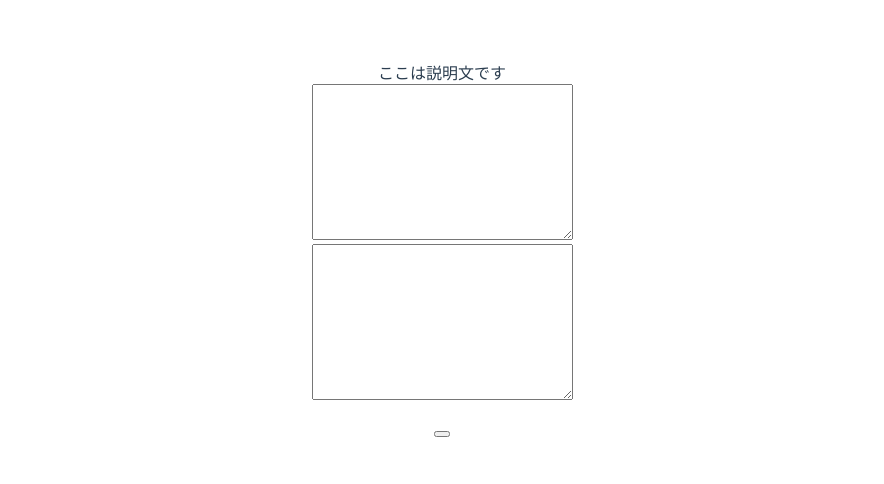
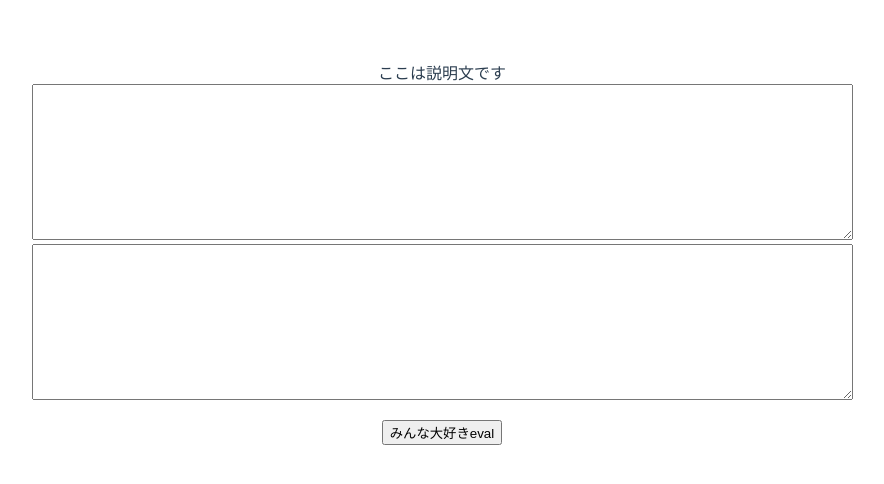
Before and after one commit to s17001/BlackConverterOnWEB, a Vue app: page / in a window 1280 px wide. Shown: the top 484 px of the page, without its empty margins (198-1082 px from the left). Built offline with nearby package versions, Linux system fonts and the light colour scheme.

Commit message:
ボタン周りを整えた

```diff
--- a/src/components/Converter.vue
+++ b/src/components/Converter.vue
@@ -1,10 +1,10 @@
 <template>
     <div>
         <div>ここは説明文です</div>
-        <div><textarea v-model="inputs" v-on:keyup="ConvertingInput" name="" id="input" cols="30" rows="10"></textarea></div>
-        <div><textarea v-model="output" id="output" cols="30" rows="10"></textarea></div>
+        <div><textarea v-model="inputs" v-on:keyup="ConvertingInput" name="" id="input" cols="100" rows="10"></textarea></div>
+        <div><textarea v-model="output" id="output" cols="100" rows="10"></textarea></div>
         <p>{{inputs}}</p>
-        <button @click="ConvertingInput"></button>
+        <button @click="evalCode">みんな大好きeval</button>
     </div>
 </template>
 
```
